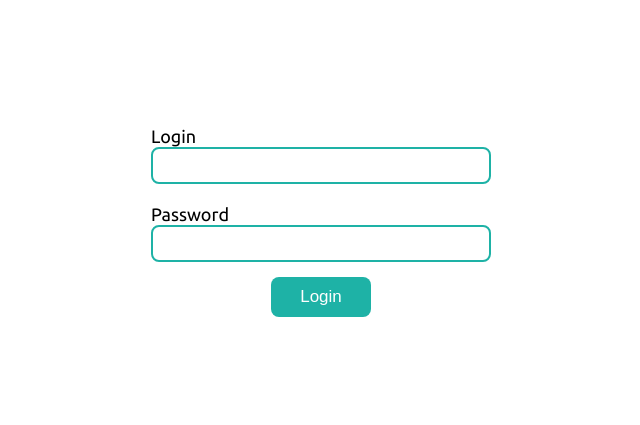
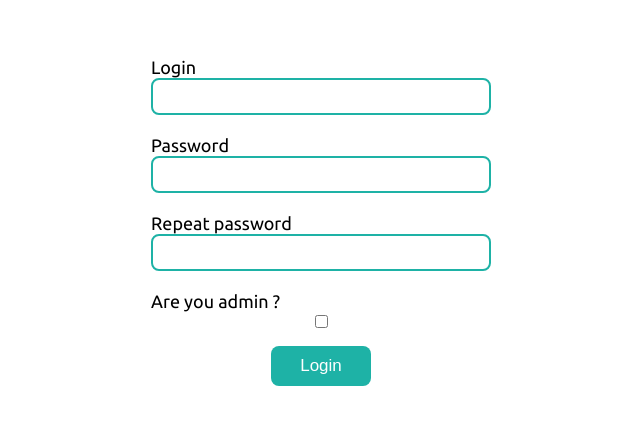
Before and after one commit to Artem2001S/testing-app-react, a React (Create React App) app: page /registration in a window 1280 px wide. Shown: the part 181-606 px from the top of the page, without its empty margins (319-959 px from the left). Built offline with nearby package versions, Linux system fonts and the light colour scheme.

Commit message:
add RegistrationPage and routing

```diff
--- a/src/App.js
+++ b/src/App.js
@@ -1,12 +1,31 @@
 import React from 'react';
 import { Provider } from 'react-redux';
+import {
+  BrowserRouter as Router,
+  Route,
+  Switch,
+  Redirect,
+} from 'react-router-dom';
 import AuthPage from 'pages/AuthPage';
 import store from 'redux/store';
+import RegistrationPage from 'pages/RegistrationPage';
 
 function App() {
   return (
     <Provider store={store}>
-      <AuthPage />
+      <Router>
+        <Switch>
+          <Route path="/" exact>
+            <AuthPage />
+          </Route>
+          <Route path="/registration">
+            <RegistrationPage />
+          </Route>
+          <Route path="*">
+            <Redirect to="/" />
+          </Route>
+        </Switch>
+      </Router>
     </Provider>
   );
 }
--- /dev/null
+++ b/src/pages/RegistrationPage.jsx
@@ -0,0 +1,6 @@
+import React from 'react';
+import RegistrationFormContainer from 'containers/RegistrationFormContainer';
+
+export default function RegistrationPage() {
+  return <RegistrationFormContainer />;
+}
```
